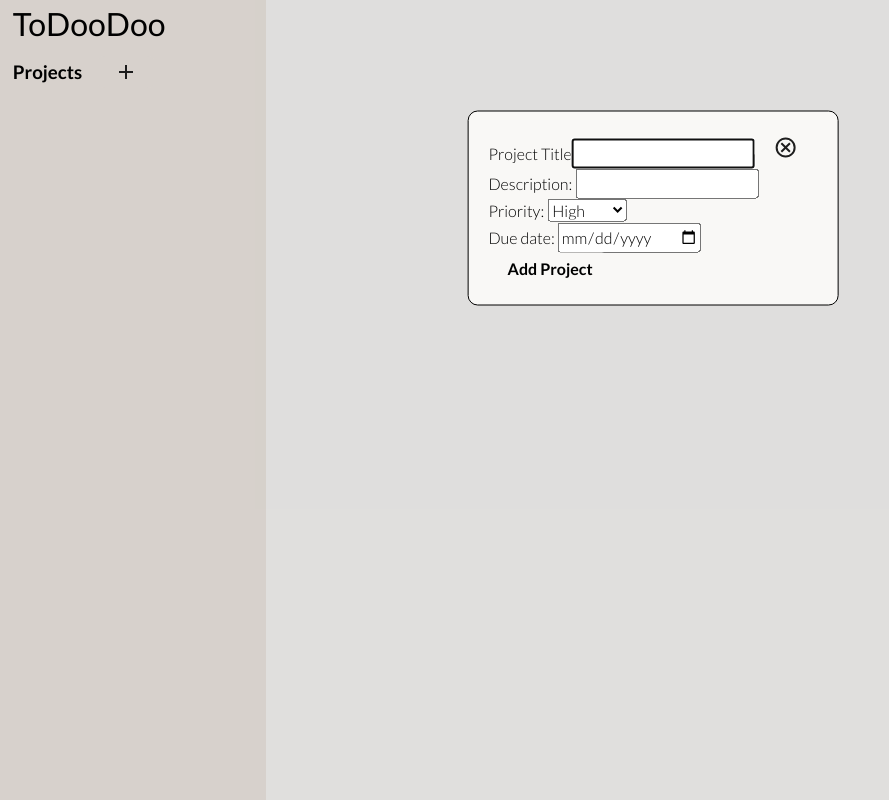
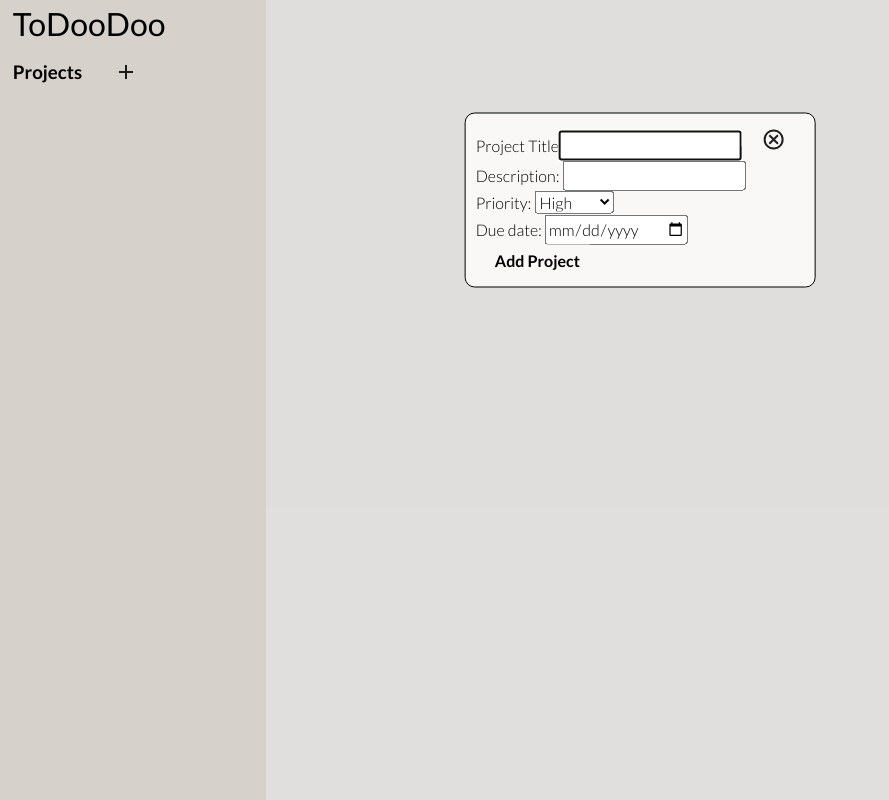
Before and after one commit to rgremaud/todo_list, a website built with webpack: page src/template.html in a window 1280 px wide. Both pictures are taken after a click on the button 126 px from the left and 72 px from the top of the page. Shown: the whole page, without its empty margins (0-889 px from the left). Built offline with nearby package versions, Linux system fonts and the light colour scheme.

Commit message:
Tinker with styling

```diff
--- a/src/styles.css
+++ b/src/styles.css
@@ -56,7 +56,7 @@ header {
 }
 
 dialog {
-    margin: 1vh 1vw;
+    /* margin: 1vh 1vw; */
     border-radius: 10px;
     position: fixed;
     top: 25%;
@@ -64,8 +64,8 @@ dialog {
     transform: translate(-50%, -50%);
     background-color: #F9F8F6;
     border: 1px solid black;
-    padding: 20px;
-    z-index: 1000;
+    padding: 10px;
+    z-index: 1;
 }
 
 dialog > button {
```
